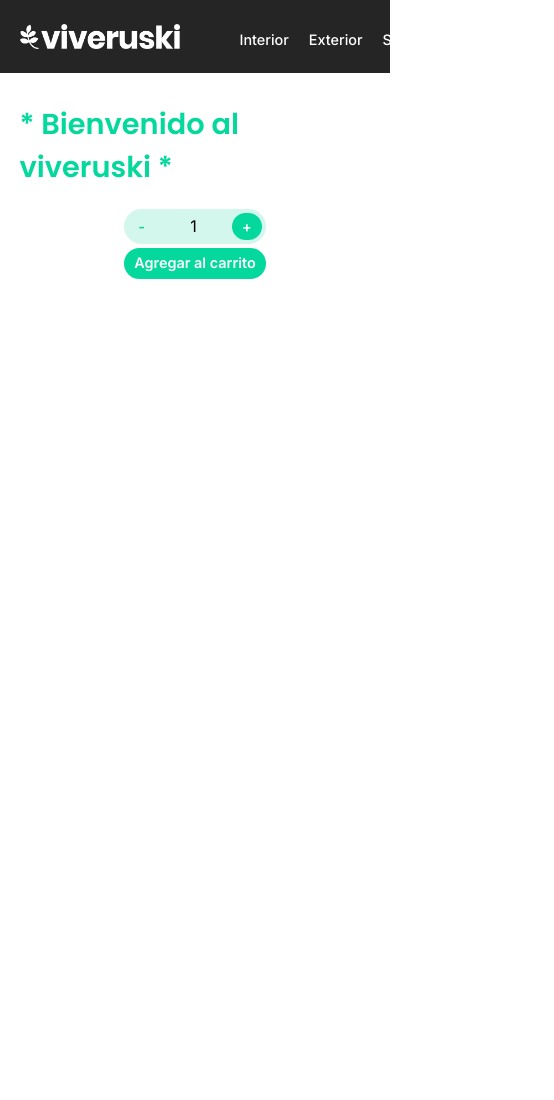
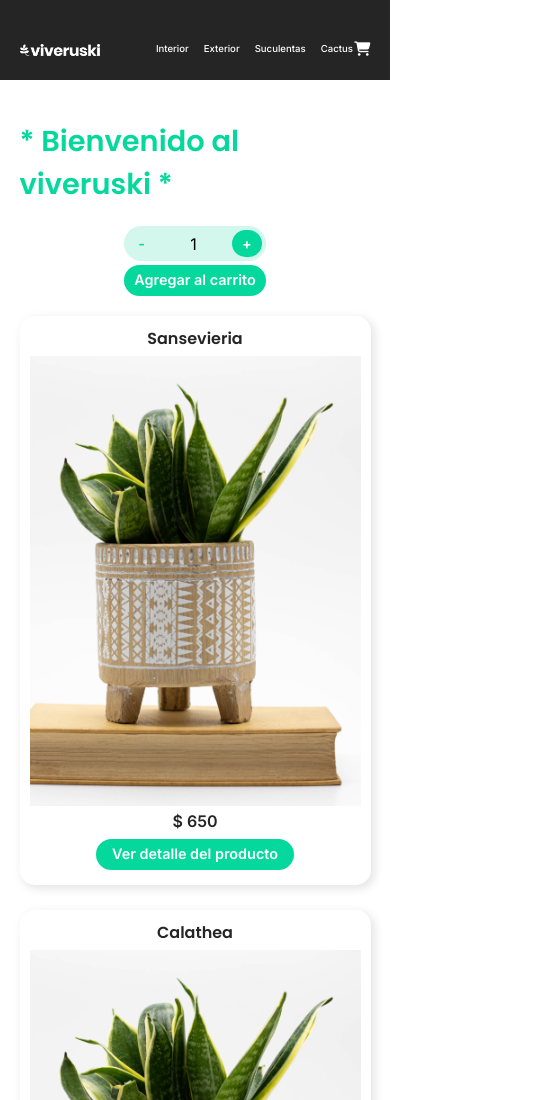
Before and after one commit to huntpato/tienda-hunt, a React (Create React App) app: page / in a window 390 px wide. Shown: the top 1100 px of the page, 554 px wide, since content can reach past the window. Before the commit the page ends 844 px from the top, so only its background shows below. Built offline with nearby package versions, Linux system fonts and the light colour scheme.

Commit message:
[ADD]ItemList & Item

```diff
--- /dev/null
+++ b/src/assets/data/data.js
@@ -0,0 +1,12 @@
+import img from '../imgs/sansevieria.jpg'
+
+export const products = [
+    {id: '1', title: 'Sansevieria', price: 650, src: img, pictureAlt: 'sansevieria' },
+    {id: '2', title: 'Calathea', price: 450, src: img, pictureAlt: 'calathea' },
+    {id: '3', title: 'Peperomia Nevada', price: 1250, src: img, pictureAlt: 'peperomia nevada' },
+    {id: '4', title: 'Monstera', price: 1350, src: img, pictureAlt: 'monstera' },
+    {id: '5', title: 'Anthurium', price: 970, src: img, pictureAlt: 'anthurium' },
+    {id: '6', title: 'Alocasia Dragon', price: 1370, src: img, pictureAlt: 'alocasia dragon' },
+    // {id: '7', title: 'Alocasia Cucullata', price: 1210, src: img, pictureAlt: 'alocasia cucullata' },
+    // {id: '8', title: 'Alocasia Zebrina', price: 930, src: img, pictureAlt: 'alocasia zebrina' }
+]
--- /dev/null
+++ b/src/components/Item/Item.js
@@ -0,0 +1,23 @@
+import React from "react";
+import styles from './Item.module.css'
+
+const Item = ({ products }) => {
+    const {container, images} = styles;
+
+  return (
+    <>
+      {products.map((product) => {
+        return (
+          <div className ={container} key={product.id}>
+            <h6>{product.title}</h6>
+            <img className={images} src={product.src} alt={product.pictureAlt}/>
+            <p>$ {product.price}</p>
+            <button>Ver detalle del producto</button>
+          </div>
+        );
+      })}
+    </>
+  );
+};
+
+export default Item;
--- /dev/null
+++ b/src/components/Item/Item.module.css
@@ -0,0 +1,73 @@
+.container{
+    background-color: white;
+    border-radius: 15px;
+    box-shadow: 3px 3px 9px 1px rgba(130,130,130,0.2);
+    display:flex;
+    flex-direction: column;
+    padding: 10px;
+}
+
+/********** title ***********/
+
+.container h6{
+    align-self: center;
+    color:var(--main-color);
+    font-family: 'Poppins', sans-serif;
+    font-size: 1rem;
+    margin-bottom: 5px;
+}
+
+/********** images ***********/
+
+.images{
+    width: 100%;
+    height: 350px;
+    object-fit: cover;
+    margin-bottom: 5px;
+}
+
+/********** button ***********/
+
+.container p{
+    align-self: center;
+    color: var(--main-color);
+    font-size: 1rem;
+    font-weight: 600;
+    margin-bottom: 8px;
+}
+
+/********** button ***********/
+
+.container button{
+    align-self: center;
+    border:none;
+    background-color:var(--green);
+    border-radius: 25px;
+    cursor: pointer;
+    padding: 6px 10px 8px 10px;
+    color: white;
+    font-size: 0.9rem;
+    font-weight: 600;
+    margin-bottom: 5px;
+    text-align: center;
+    width: 60%;
+}
+
+/********** queries **********/
+
+@media (max-width: 1024px){
+
+}
+
+@media (max-width: 768px){
+
+    /********** images ***********/
+
+    .images{
+        height: 450px;
+    }
+}
+
+@media (max-width: 480px){
+
+}
--- a/src/components/ItemCount/ItemCount.module.css
+++ b/src/components/ItemCount/ItemCount.module.css
@@ -15,10 +15,13 @@
     margin-bottom: 4px;
 }
 
-button{
+/********** buttons ***********/
+
+.container button{
     border: none;
     background-color: var(--green);
     border-radius: 25px;
+    cursor: pointer;
     padding: 6px 10px 8px 10px;
     color: white;
     font-size: 0.9rem;
@@ -26,7 +29,7 @@ button{
     text-align: center;
 }
 
-button:disabled{
+.container button:disabled{
     background-color: var(--lightGreen);
     color:var(--green);
 }
--- /dev/null
+++ b/src/components/ItemList/ItemList.js
@@ -0,0 +1,25 @@
+import React, { useEffect, useState } from "react";
+import { getFetch } from "../../helpers/getFetch";
+import Item from "../Item/Item";
+import styles from "./ItemList.module.css"
+
+const ItemList = () => {
+  const {container}=styles
+  const [products, setProducts] = useState([]);
+  const [loading, setLoading] = useState(true);
+
+  useEffect(() => {
+    getFetch
+      .then((resp) => setProducts(resp))
+      .catch((err) => console.log(err))
+      .finally(() => setLoading(false));
+  }, []);
+
+  return(
+      <div className={container}>
+          {loading ? <h2>Cargando productos...</h2> : <Item products = {products} />}
+      </div>
+  );
+};
+
+export default ItemList;
--- /dev/null
+++ b/src/components/ItemList/ItemList.module.css
@@ -0,0 +1,50 @@
+.container{
+    display:grid;
+    grid-template-columns: repeat(3, 1fr);
+    grid-auto-rows: 1fr ;
+    gap: 25px 25px;
+    margin:20px 0 0 0;
+    width:100%;
+}
+
+/********** loading **********/
+
+.container h2{
+    grid-column: 2/3;
+    color: var(--main-color);
+    font-size: 1.2rem;
+    font-weight: 600;
+    text-align: center;
+}
+
+/********** queries **********/
+
+@media (max-width: 1024px){
+
+    .container{
+        grid-template-columns: repeat(2, 1fr);
+    }
+
+    /********** loading **********/
+
+    .container h2{
+        grid-column: 1/3;
+    }
+}
+
+@media (max-width: 768px){
+
+    .container{
+        grid-template-columns: 1fr;
+    }
+
+    /********** loading **********/
+
+    .container h2{
+        grid-column: 1/2;
+    }
+}
+
+@media (max-width: 480px){
+
+}
--- a/src/components/ItemListContainer/ItemListContainer.js
+++ b/src/components/ItemListContainer/ItemListContainer.js
@@ -1,14 +1,16 @@
 import React from 'react';
 import ItemCount from '../ItemCount/ItemCount';
-import styles from './ItemListContainer.module.css'
+import ItemList from '../ItemList/ItemList';
+import styles from './ItemListContainer.module.css';
 
 const ItemListContainer = ({greeting}) => {
-    const {container,title} = styles
+    const {container,title} = styles;
 
   return (
     <div className={container}>
         <h1 className={title}>{greeting}</h1>
         <ItemCount stock = {5} initial = {1}/>
+        <ItemList/>
     </div>
   )
 }
--- a/src/components/ItemListContainer/ItemListContainer.module.css
+++ b/src/components/ItemListContainer/ItemListContainer.module.css
@@ -8,7 +8,8 @@
     width: 90vw;
     margin:0 auto;
     position:relative;
-    top:30px;
+    top:120px;
+    margin-bottom: 140px;
 }
 
 .title{
--- a/src/components/NavBar/NavBar.module.css
+++ b/src/components/NavBar/NavBar.module.css
@@ -2,7 +2,11 @@
     background-color: var(--main-color);
     display: flex;
     justify-content: center;
+    height: 9.5vh;
     padding: 24px 0px;
+    position: fixed;
+    z-index: 2;
+    width:100%;
 }
 
 .navContainer{
@@ -14,9 +18,13 @@
 
 }
 
+/********** logotype **********/
+
 .logotype{
     width:160px;
 }
+
+/********** categories **********/
 
 .services{
     display:flex;
@@ -36,7 +44,42 @@ a{
     padding-left: 20px;
 }
 
+/********** icon **********/
+
 i{
     color:white;
     font-size: 1.5rem;
 }
+
+/********** queries **********/
+
+@media (max-width: 1024px){
+
+}
+
+@media (max-width: 768px){
+
+}
+
+@media (max-width: 480px){
+
+    /********** logotype **********/
+
+    .logotype{
+        width:80px;
+    }
+
+    /********** categories **********/
+
+    a{
+        font-size: 0.6rem;
+        padding-left: 15px;
+    }
+
+    /********** icon **********/
+
+    i{
+        font-size: 0.9rem;
+    }
+
+}
--- /dev/null
+++ b/src/helpers/getFetch.js
@@ -0,0 +1,10 @@
+import {products} from '../assets/data/data.js'
+
+export const getFetch = new Promise(( resolve, reject ) => {
+    let condition = true
+    if(condition){
+       setTimeout(()=> {resolve(products)}, 2000)
+    }else{
+        reject('no hay productos disponibles')
+    }
+});
```
Also changed, not shown: src/assets/imgs/sansevieria.jpg (added), src/components/Routesapp/Routesapp.module.css (added).
